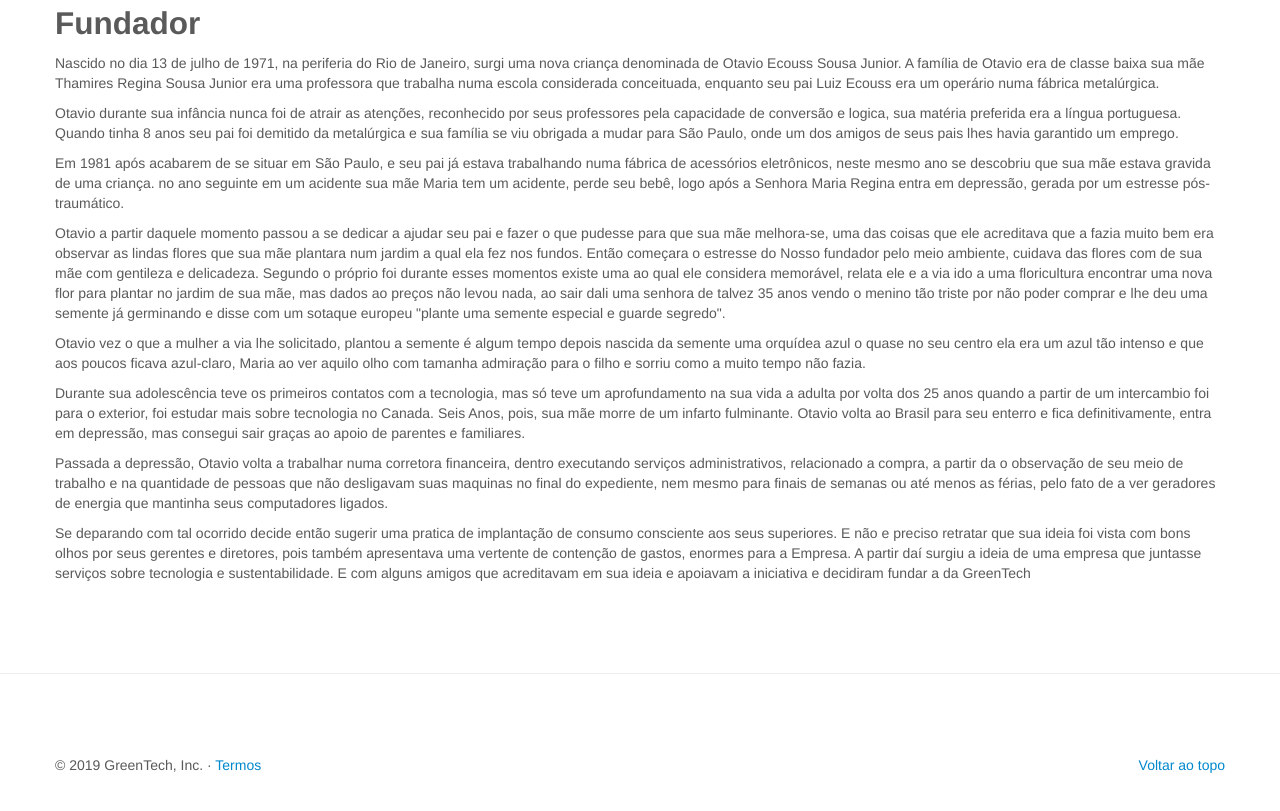
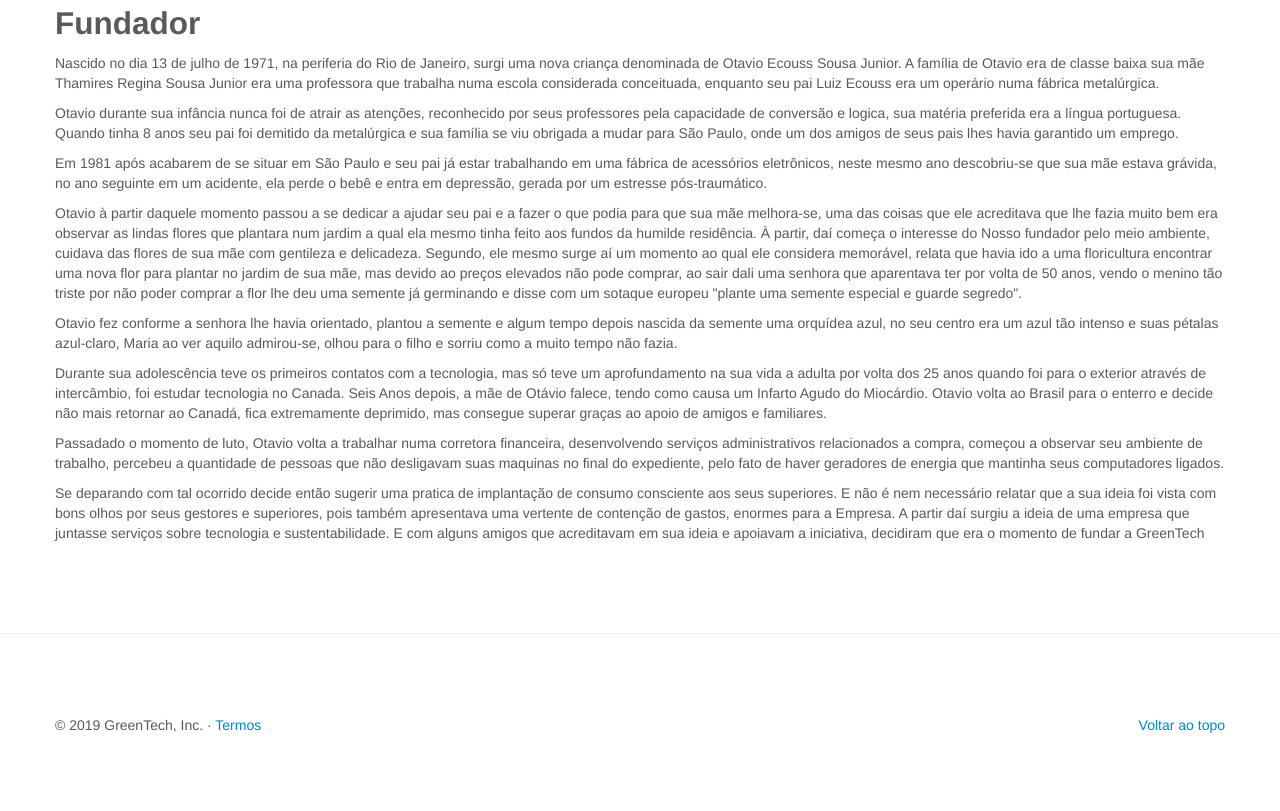
Before and after one commit to coderCadu/APS_Landing_Page, a plain HTML site: page about/index.html in a window 1280 px wide. Shown: the part 981-1792 px from the top of the page. After the commit the page ends 1766 px from the top, so only its background shows below. Drawn offline with Linux system fonts and the light colour scheme.

Commit message:
Update index.html

```diff
--- a/about/index.html
+++ b/about/index.html
@@ -86,22 +86,22 @@
         Otavio durante sua infância nunca foi de atrair as atenções, reconhecido por seus professores pela capacidade de conversão e logica, sua matéria preferida era a língua portuguesa. Quando tinha 8 anos seu pai foi demitido da metalúrgica e sua família se viu obrigada a mudar para São Paulo, onde um dos amigos de seus pais lhes havia garantido um emprego.
       </p>
       <p>
-        Em 1981 após acabarem de se situar em São Paulo, e seu pai já estava trabalhando numa fábrica de acessórios eletrônicos, neste mesmo ano se descobriu que sua mãe estava gravida de uma criança. no ano seguinte em um acidente sua mãe Maria tem um acidente, perde seu bebê, logo após a Senhora Maria Regina entra em depressão, gerada por um estresse pós-traumático.
+        Em 1981 após acabarem de se situar em São Paulo e seu pai já estar trabalhando em uma fábrica de acessórios eletrônicos, neste mesmo ano descobriu-se que sua mãe estava grávida, no ano seguinte em um acidente, ela perde o bebê e entra em depressão, gerada por um estresse pós-traumático.
       </p>
       <p>
-        Otavio a partir daquele momento passou a se dedicar a ajudar seu pai e fazer o que pudesse para que sua mãe melhora-se, uma das coisas que ele acreditava que a fazia muito bem era observar as lindas flores que sua mãe plantara num jardim a qual ela fez nos fundos. Então começara o estresse do Nosso fundador pelo meio ambiente, cuidava das flores com de sua mãe com gentileza e delicadeza. Segundo o próprio foi durante esses momentos existe uma ao qual ele considera memorável, relata ele e a via ido a uma floricultura encontrar uma nova flor para plantar no jardim de sua mãe, mas dados ao preços não levou nada, ao sair dali uma senhora de talvez 35 anos vendo o menino tão triste por não poder comprar e lhe deu uma semente já germinando e disse com um sotaque europeu "plante uma semente especial e guarde segredo".
+        Otavio à partir daquele momento passou a se dedicar a ajudar seu pai e a fazer o que podia para que sua mãe melhora-se, uma das coisas que ele acreditava que lhe fazia muito bem era observar as lindas flores que plantara num jardim a qual ela mesmo tinha feito aos fundos da humilde residência. À partir, daí começa o interesse do Nosso fundador pelo meio ambiente, cuidava das flores de sua mãe com gentileza e delicadeza. Segundo, ele mesmo surge aí um momento ao qual ele considera memorável, relata que havia ido a uma floricultura encontrar uma nova flor para plantar no jardim de sua mãe, mas devido ao preços elevados não pode comprar, ao sair dali uma senhora que aparentava ter por volta de 50 anos, vendo o menino tão triste por não poder comprar a flor lhe deu uma semente já germinando e disse com um sotaque europeu "plante uma semente especial e guarde segredo".
       </p>
       <p>
-        Otavio vez o que a mulher a via lhe solicitado, plantou a semente é algum tempo depois nascida da semente uma orquídea azul o quase no seu centro ela era um azul tão intenso e que aos poucos ficava azul-claro, Maria ao ver aquilo olho com tamanha admiração para o filho e sorriu como a muito tempo não fazia.
+        Otavio fez conforme a senhora lhe havia orientado, plantou a semente e algum tempo depois nascida da semente uma orquídea azul, no seu centro era um azul tão intenso e suas pétalas azul-claro, Maria ao ver aquilo admirou-se, olhou para o filho e sorriu como a muito tempo não fazia.
       </p>
       <p>
-        Durante sua adolescência teve os primeiros contatos com a tecnologia, mas só teve um aprofundamento na sua vida a adulta por volta dos 25 anos quando a partir de um intercambio foi para o exterior, foi estudar mais sobre tecnologia no Canada. Seis Anos, pois, sua mãe morre de um infarto fulminante. Otavio volta ao Brasil para seu enterro e fica definitivamente, entra em depressão, mas consegui sair graças ao apoio de parentes e familiares.
+        Durante sua adolescência teve os primeiros contatos com a tecnologia, mas só teve um aprofundamento na sua vida a adulta por volta dos 25 anos quando foi para o exterior através de intercâmbio, foi estudar tecnologia no Canada. Seis Anos depois, a mãe de Otávio falece, tendo como causa um Infarto Agudo do Miocárdio. Otavio volta ao Brasil para o enterro e decide não mais retornar ao Canadá, fica extremamente deprimido, mas consegue superar graças ao apoio de amigos e familiares.
       </p>
       <p>
-        Passada a depressão, Otavio volta a trabalhar numa corretora financeira, dentro executando serviços administrativos, relacionado a compra, a partir da o observação de seu meio de trabalho e na quantidade de pessoas que não desligavam suas maquinas no final do expediente, nem mesmo para finais de semanas ou até menos as férias, pelo fato de a ver geradores de energia que mantinha seus computadores ligados.
+        Passadado o momento de luto, Otavio volta a trabalhar numa corretora financeira, desenvolvendo serviços administrativos relacionados a compra, começou a observar seu ambiente de trabalho, percebeu a quantidade de pessoas que não desligavam suas maquinas no final do expediente, pelo fato de haver geradores de energia que mantinha seus computadores ligados.
       </p>
       <p>
-        Se deparando com tal ocorrido decide então sugerir uma pratica de implantação de consumo consciente aos seus superiores. E não e preciso retratar que sua ideia foi vista com bons olhos por seus gerentes e diretores, pois também apresentava uma vertente de contenção de gastos, enormes para a Empresa. A partir daí surgiu a ideia de uma empresa que juntasse serviços sobre tecnologia e sustentabilidade. E com alguns amigos que acreditavam em sua ideia e apoiavam a iniciativa e decidiram fundar a da GreenTech
+        Se deparando com tal ocorrido decide então sugerir uma pratica de implantação de consumo consciente aos seus superiores. E não é nem necessário relatar que a sua ideia foi vista com bons olhos por seus gestores e superiores, pois também apresentava uma vertente de contenção de gastos, enormes para a Empresa. A partir daí surgiu a ideia de uma empresa que juntasse serviços sobre tecnologia e sustentabilidade. E com alguns amigos que acreditavam em sua ideia e apoiavam a iniciativa, decidiram que era o momento de fundar a GreenTech
       </p>
 
       </article>
```
